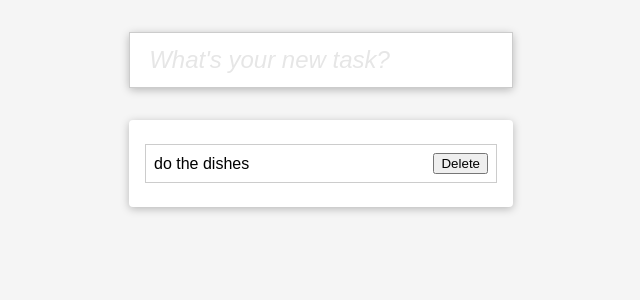
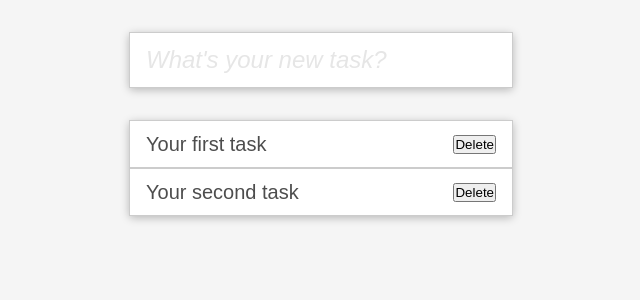
Before and after one commit to happy531/To-do-list, a React (Create React App) app: page / in a window 1280 px wide. Shown: the top 300 px of the page, without its empty margins (319-959 px from the left). Built offline with nearby package versions, Linux system fonts and the light colour scheme.

Commit message:
some nice styles for tasks

```diff
--- a/src/App.js
+++ b/src/App.js
@@ -4,7 +4,8 @@ import TasksList from "./components/Tasks/TasksList";
 
 function App() {
   const [tasks, setTasks] = useState([
-    { id: Math.random().toString(), text: "do the dishes" },
+    { id: Math.random().toString(), text: "Your first task" },
+    { id: Math.random().toString(), text: "Your second task" },
   ]);
 
   const addNewTaskHandler = (text) => {
--- a/src/components/Tasks/NewTask.module.css
+++ b/src/components/Tasks/NewTask.module.css
@@ -1,6 +1,5 @@
 .input {
   margin: 2rem auto;
-  /* padding: 1rem; */
   width: 90%;
   height: 7vh;
   max-width: 30vw;
@@ -17,7 +16,7 @@
   font-size: 3vh;
   width: 100%;
   height: 100%;
-  padding-left: 1.5vw;
+  padding: 0.5rem 1rem 0.5rem 1rem;
   border: 1px solid #ccc;
 }
 
--- a/src/components/Tasks/TasksList.js
+++ b/src/components/Tasks/TasksList.js
@@ -1,5 +1,5 @@
+import Task from "./Task";
 import Card from "../UI/Card";
-import Task from "./Task";
 import classes from "./TasksList.module.css";
 
 const TasksList = (props) => {
--- a/src/components/Tasks/TasksList.module.css
+++ b/src/components/Tasks/TasksList.module.css
@@ -7,18 +7,17 @@
 .tasks ul {
   width: 100%;
   list-style: none;
-  padding: 1rem;
-}
-
-.tasks.empty ul {
-  display: none;
 }
 
 .tasks li {
   display: flex;
   justify-content: space-between;
   align-items: center;
+  width: 100%;
+  height: 6vh;
+  max-width: 30vw;
+  font-size: 2.5vh;
+  color: #4d4d4d;
+  padding: 0.5rem 1rem 0.5rem 1rem;
   border: 1px solid #ccc;
-  margin: 0.5rem 0;
-  padding: 0.5rem;
 }
--- a/src/index.css
+++ b/src/index.css
@@ -1,5 +1,7 @@
 * {
   box-sizing: border-box;
+  padding: 0;
+  margin: 0;
 }
 
 html {
```
